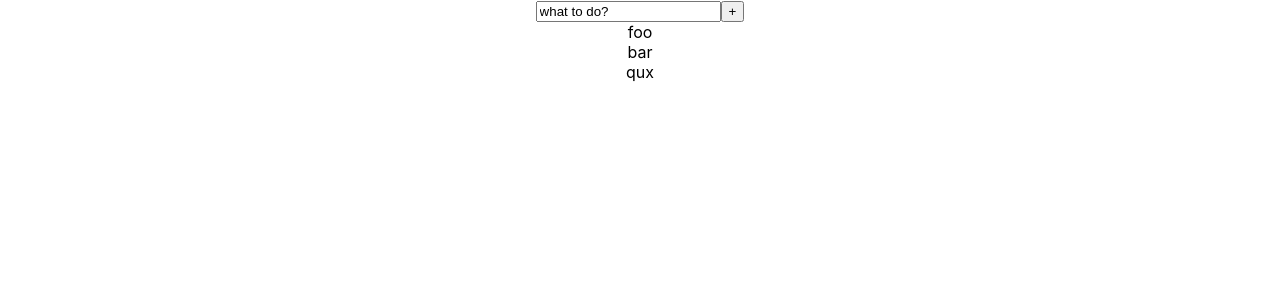
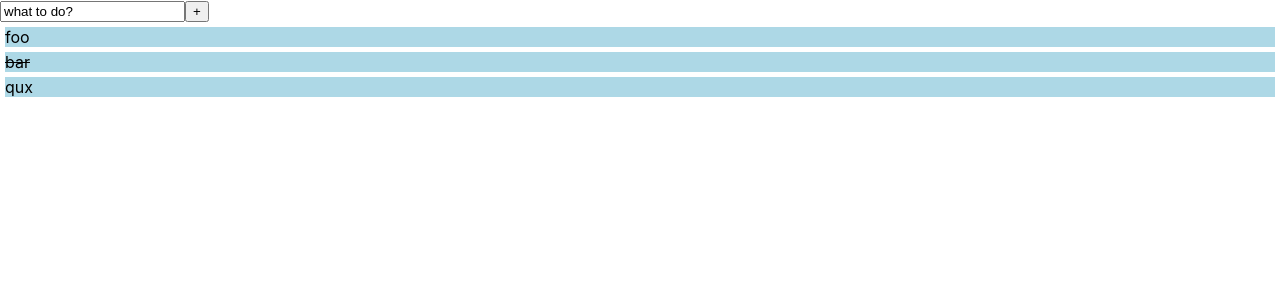
Before and after one commit to pfraces-graveyard/react-todo-list, a React (Create React App) app: page / in a window 1280 px wide. Shown: the top 300 px of the page. Built offline with nearby package versions, Linux system fonts and the light colour scheme.

Commit message:
added toggle state

```diff
--- a/src/App.css
+++ b/src/App.css
@@ -1,38 +1,8 @@
-.App {
-  text-align: center;
+.item {
+  background-color: lightblue;
+  margin: 5px;
 }
 
-.App-logo {
-  height: 40vmin;
-  pointer-events: none;
+.done {
+  text-decoration: line-through;
 }
-
-@media (prefers-reduced-motion: no-preference) {
-  .App-logo {
-    animation: App-logo-spin infinite 20s linear;
-  }
-}
-
-.App-header {
-  background-color: #282c34;
-  min-height: 100vh;
-  display: flex;
-  flex-direction: column;
-  align-items: center;
-  justify-content: center;
-  font-size: calc(10px + 2vmin);
-  color: white;
-}
-
-.App-link {
-  color: #61dafb;
-}
-
-@keyframes App-logo-spin {
-  from {
-    transform: rotate(0deg);
-  }
-  to {
-    transform: rotate(360deg);
-  }
-}
--- a/src/App.js
+++ b/src/App.js
@@ -5,9 +5,9 @@ function App() {
   const [state, setState] = useState({
     newItem: 'what to do?',
     items: [
-      { text: 'foo', done: false },
-      { text: 'bar', done: false },
-      { text: 'qux', done: false },
+      { text: 'foo', done: false, id: 0 },
+      { text: 'bar', done: true, id: 1 },
+      { text: 'qux', done: false, id: 2 },
     ]
   });
 
@@ -18,7 +18,14 @@ function App() {
   const handleClick = () => {
     setState({
       newItem: '',
-      items: [...state.items, { text: state.newItem, done: false }]
+      items: [...state.items, { text: state.newItem, done: false, id: state.items.length }]
+    });
+  };
+
+  const toggleStatus = (id) => {
+    setState({
+      ...state,
+      items: state.items.map(item => item.id === id ? { ...item, done: !item.done } : item)
     });
   };
 
@@ -28,7 +35,7 @@ function App() {
       <button onClick={handleClick}>+</button>
       <div className="list">
         {state.items.map(item => (
-          <div className="item">{item.text}</div>
+          <div onClick={() => toggleStatus(item.id)} className={ item.done ? 'item done' : 'item' } key={item.id}>{item.text}</div>
         ))}
       </div>
     </div>
```
